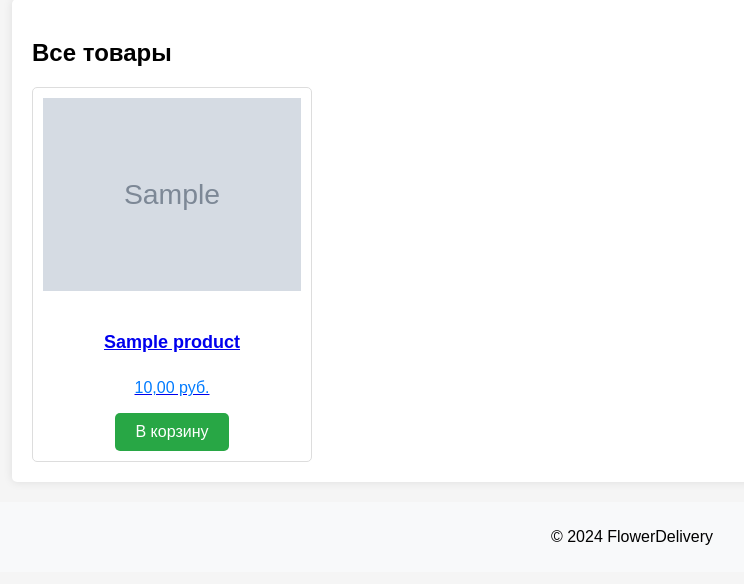
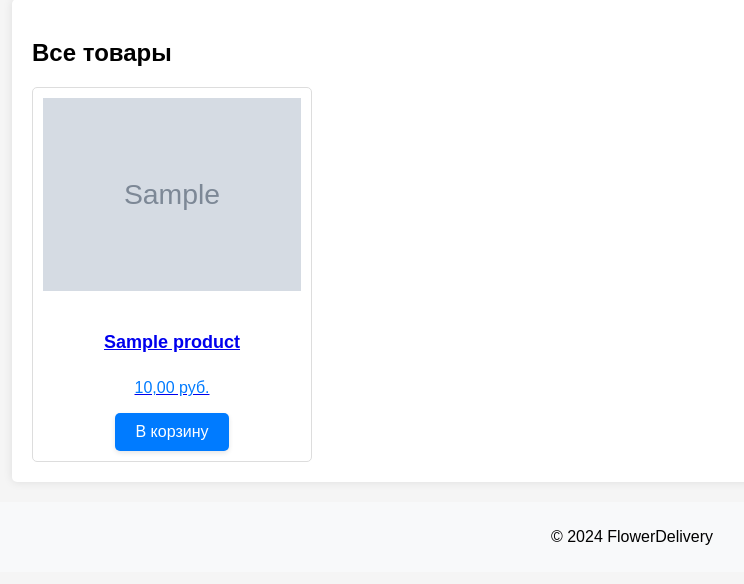
Before and after one commit to MasterVVK/flower_delivery, a Django app: page / in a window 1280 px wide. Shown: the part 163-747 px from the top of the page, without its empty margins (8-752 px from the left). Run offline with Django 5.2, Linux system fonts and the light colour scheme; tables that the repository leaves empty hold one stand-in row (values such as "Sample post"); grey boxes marked "Sample" are stand-in pictures; parts of the project's set-up code (start-up, migrations or seed data) failed here and were passed over.

Commit message:
Update styles.css

```diff
--- a/static/styles.css
+++ b/static/styles.css
@@ -454,16 +454,20 @@ form button:hover {
     text-decoration: underline;
 }
 
+/* Измененная кнопка "В корзину" */
 .add-to-cart-button {
-    background-color: #28a745;
+    background-color: #007bff; /* Синий цвет кнопки */
     color: white;
     padding: 10px 20px;
     border: none;
     border-radius: 5px;
     cursor: pointer;
     font-size: 16px;
+    transition: background-color 0.3s ease, box-shadow 0.3s ease;
+    box-shadow: 0 2px 5px rgba(0, 0, 0, 0.1); /* Легкая тень */
 }
 
 .add-to-cart-button:hover {
-    background-color: #218838;
+    background-color: #0056b3; /* Более темный синий цвет при наведении */
+    box-shadow: 0 4px 10px rgba(0, 0, 0, 0.2); /* Увеличенная тень при наведении */
 }
```
